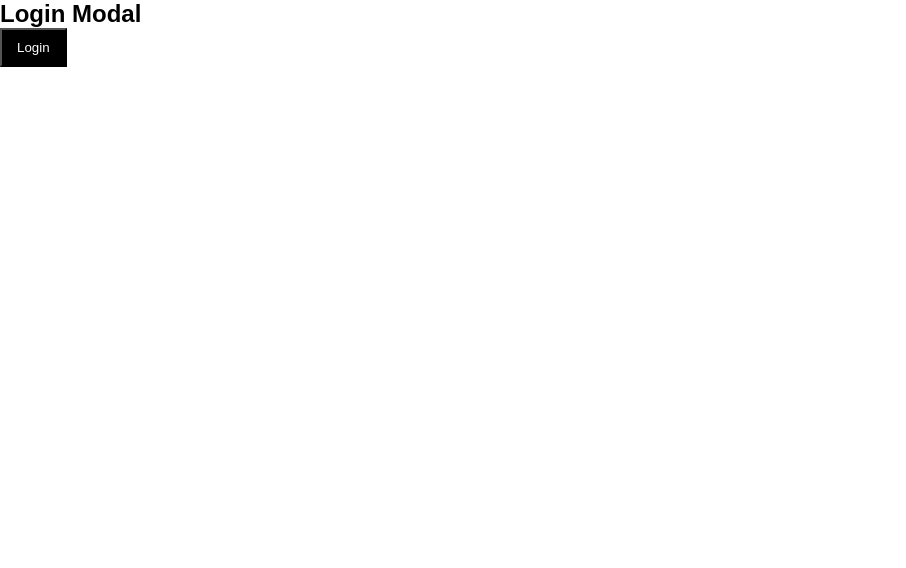
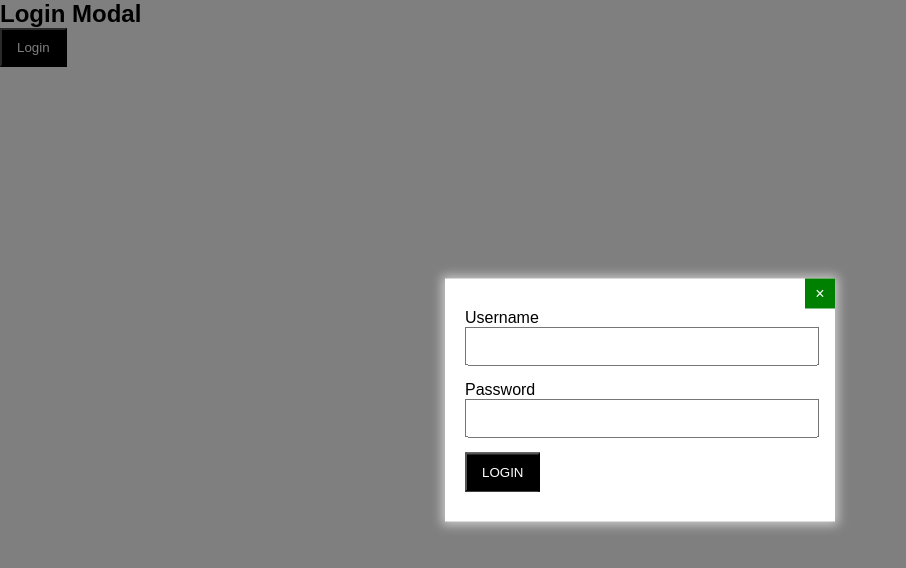
Before and after one commit to suryathink/sephora-clone, a plain HTML site: page loginModal.html in a window 1280 px wide. Both pictures are taken after a click on the button "Login". Shown: the whole page, without its empty margins (0-906 px from the left). Drawn offline with Linux system fonts and the light colour scheme.

Commit message:
yt-login added

```diff
--- a/loginModal.html
+++ b/loginModal.html
@@ -38,9 +38,10 @@
             position: absolute;
             left: 50%;
             top: -50%;
+            z-index: 9;
             box-shadow: 0px 0px 10px 3px #ccc;
             transform: translate(-50%, -50%);
-            transition: 2s;
+            transition: 0.5s;
         }
 
         .loginform input {
@@ -69,11 +70,12 @@
             line-height: 30px;
         }
 
-        .showoverlay{
+        .showoverlay {
             opacity: 1;
+            z-index: 1;
         }
 
-        .showloginform{
+        .showloginform {
             top: 50%;
         }
     </style>
@@ -83,7 +85,7 @@
     <h2>Login Modal</h2>
     <button class="btn-login">Login</button>
 
-    <div class="overlay"></div>
+    <div class="overlay" onclick="closeModal()"></div>
     <div class="loginform">
         <span> &times; </span>
         <form action="">
@@ -106,4 +108,27 @@
 
 <script>
 
+
+    let showModal = () => {
+        document.querySelector(".overlay").classList.add("showoverlay")
+        document.querySelector(".loginform").classList.add("showloginform")
+
+    }
+
+    let closeModal = () => {
+        document.querySelector(".overlay").classList.remove("showoverlay")
+        document.querySelector(".loginform").classList.remove("showloginform")
+
+    }
+
+
+
+    let btnlogin = document.querySelector(".btn-login");
+
+    btnlogin.addEventListener("click", showModal)
+
+
+    let close = document.querySelector("span");
+
+    close.addEventListener("click", closeModal)
 </script>
```
